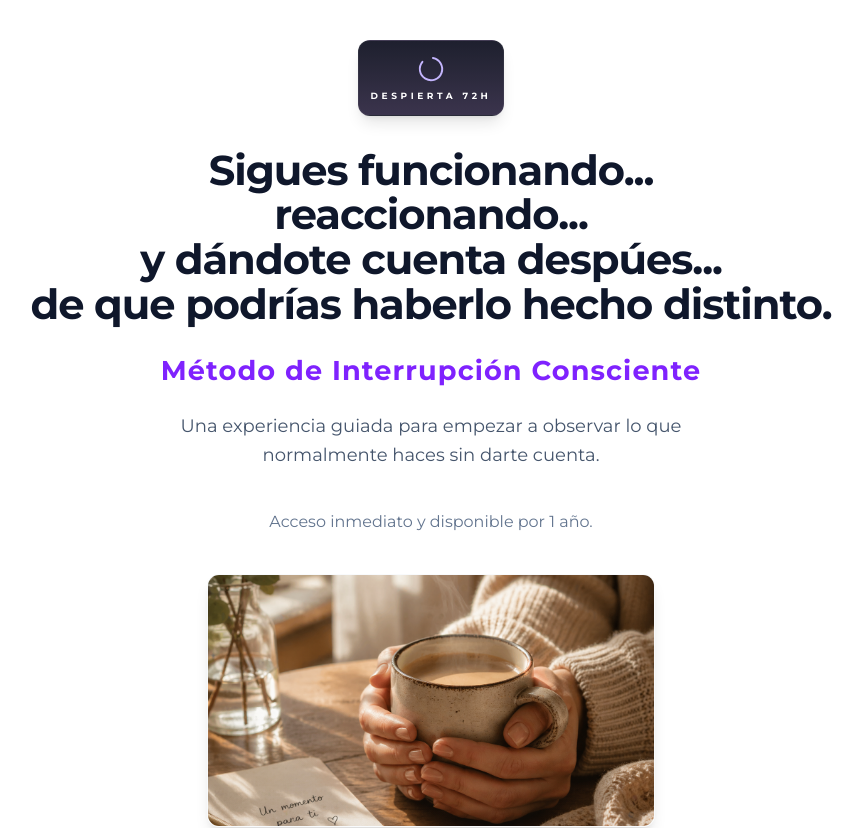
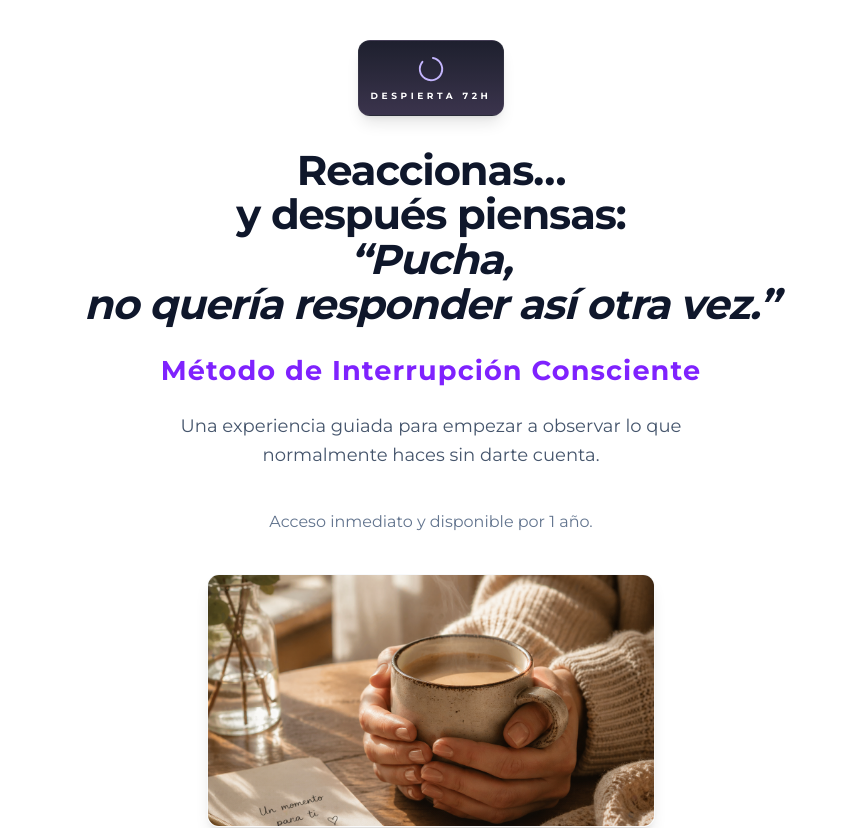
Before and after one commit to cursossolange/despierta-72h, a React (Vite) app: page / in a window 1280 px wide. Shown: the top 828 px of the page, without its empty margins (209-1072 px from the left). Built offline with nearby package versions, Linux system fonts and the light colour scheme; no server answers.

Commit message:
Update LandingPage.tsx

```diff
--- a/src/components/LandingPage.tsx
+++ b/src/components/LandingPage.tsx
@@ -159,15 +159,17 @@ export default function LandingPage({ onPurchase }: LandingPageProps) {
 
             {/* 1. Título principal (grande pero ajustado) */}
 <h1 className="text-[1.45rem] md:text-[2.6rem] font-black tracking-tight text-slate-900 mt-0 mb-4 md:mb-6 leading-[1.08]">
-  <>
-    Sigues funcionando...
+ <>
+  Reaccionas…
+  <br />
+  y después piensas:
+  <br />
+  <span className="italic">
+    “Pucha,
     <br />
-    reaccionando...
-    <br />
-    y dándote cuenta despúes...
-    <br />
-    de que podrías haberlo hecho distinto.
-  </>
+    no quería responder así otra vez.”
+  </span>
+</>
 </h1>
 
             {/* 3. Bajada breve */}
```
